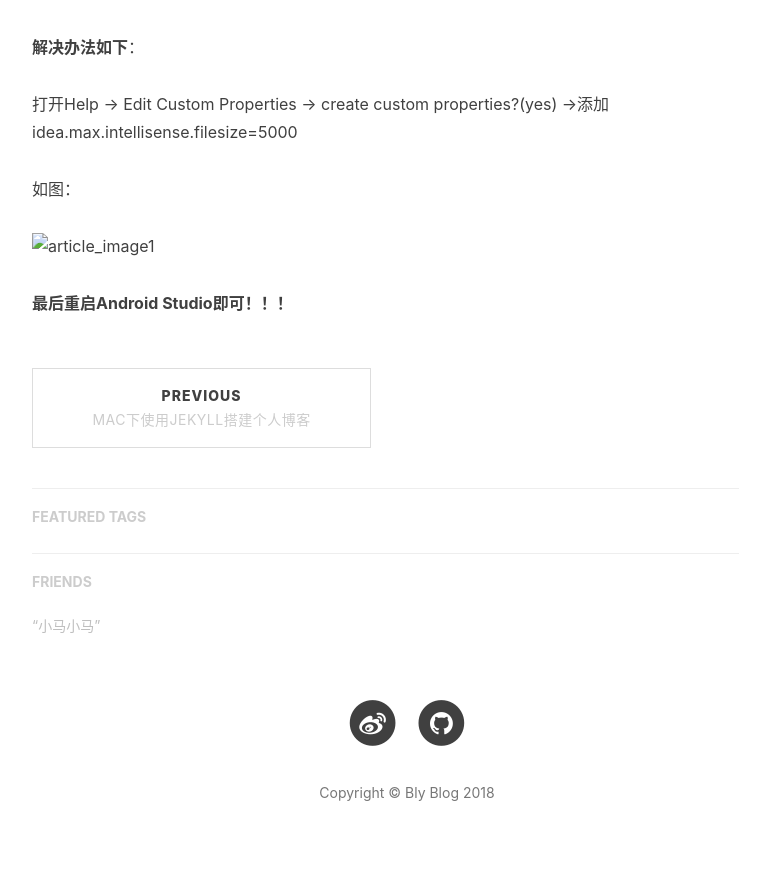
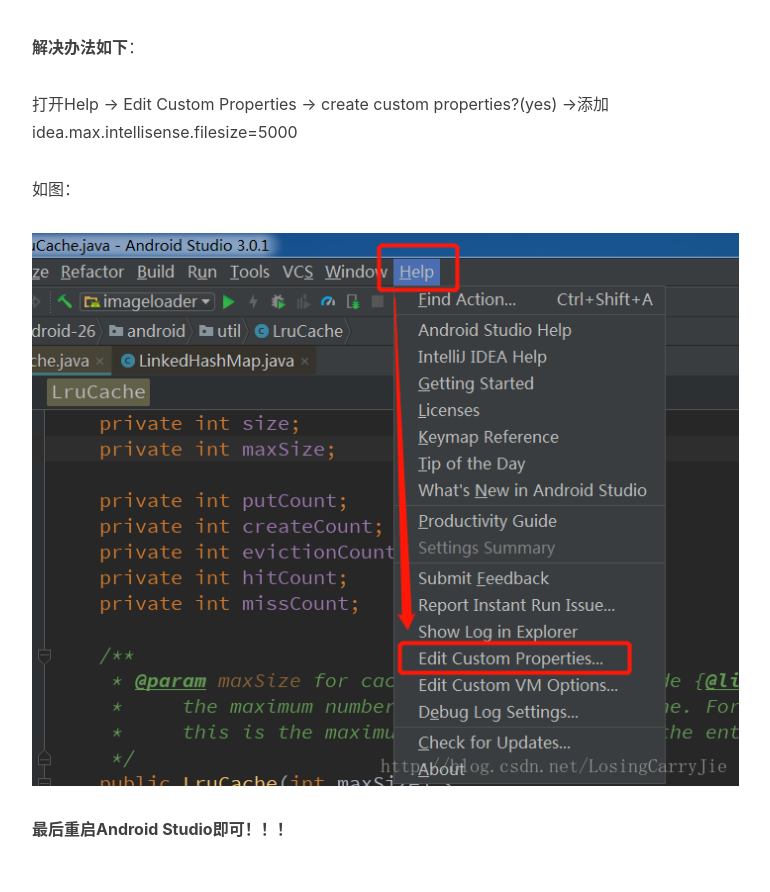
Before and after one commit to blying/blying.github.io, a Jekyll site: the page built from _posts/2018-11-06-R文件-爆红-问题.md, in a window 1280 px wide. Shown: the part 590-1482 px from the top of the page, without its empty margins (233-1003 px from the left). Built offline with Jekyll 4.4.1, drawn with Linux system fonts in a browser that asks for light colours; nearby versions of some CDN libraries; comment, search, counter and statistics services are not loaded.

Commit message:
no message

```diff
--- a/_posts/2018-11-06-R文件-爆红-问题.md
+++ b/_posts/2018-11-06-R文件-爆红-问题.md
@@ -17,6 +17,6 @@
 
 如图：
 
-![article_image1](img/article_image1.jpg)
+![article_image1](/img/article_image1.jpg)
 
 **最后重启Android Studio即可！！！**
```
